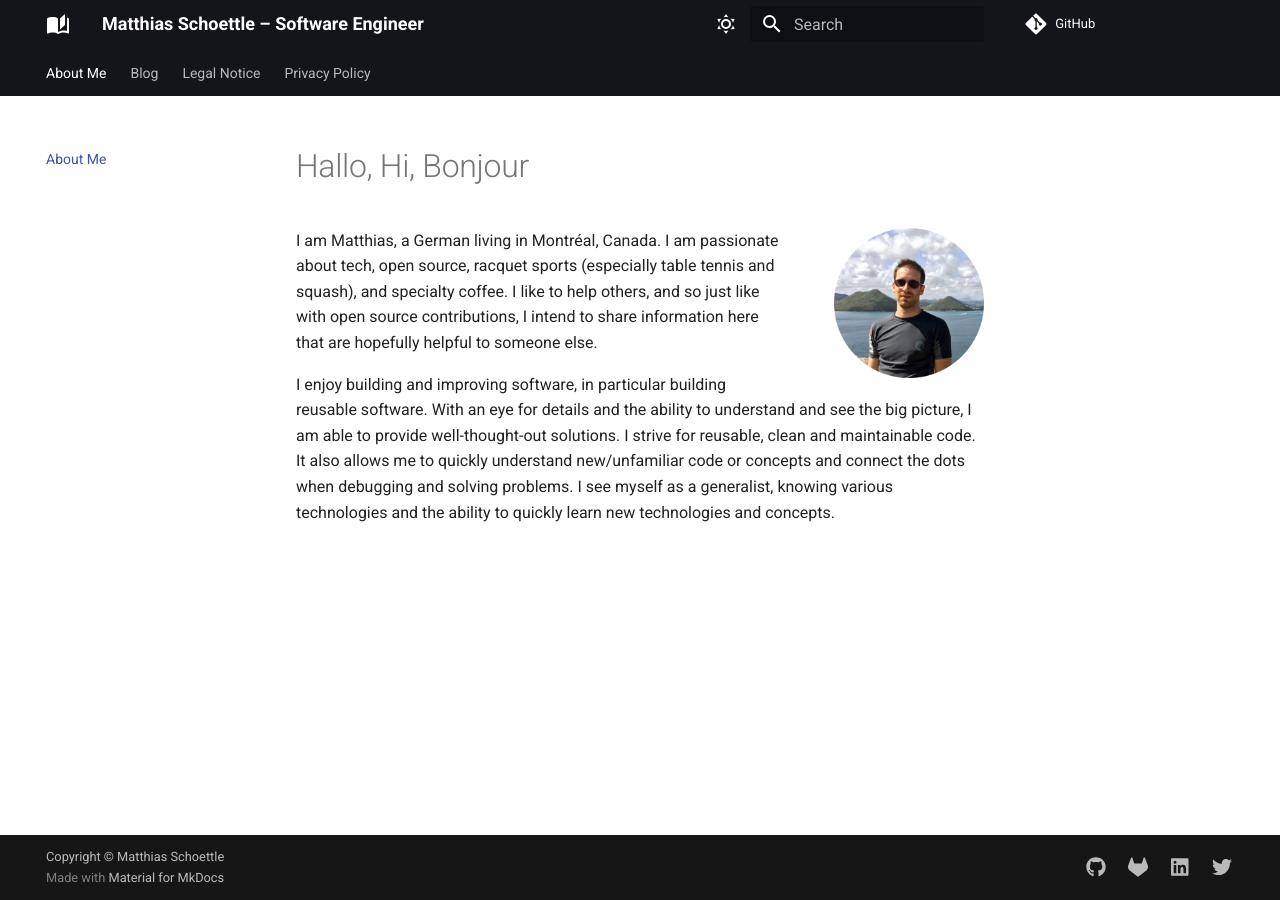
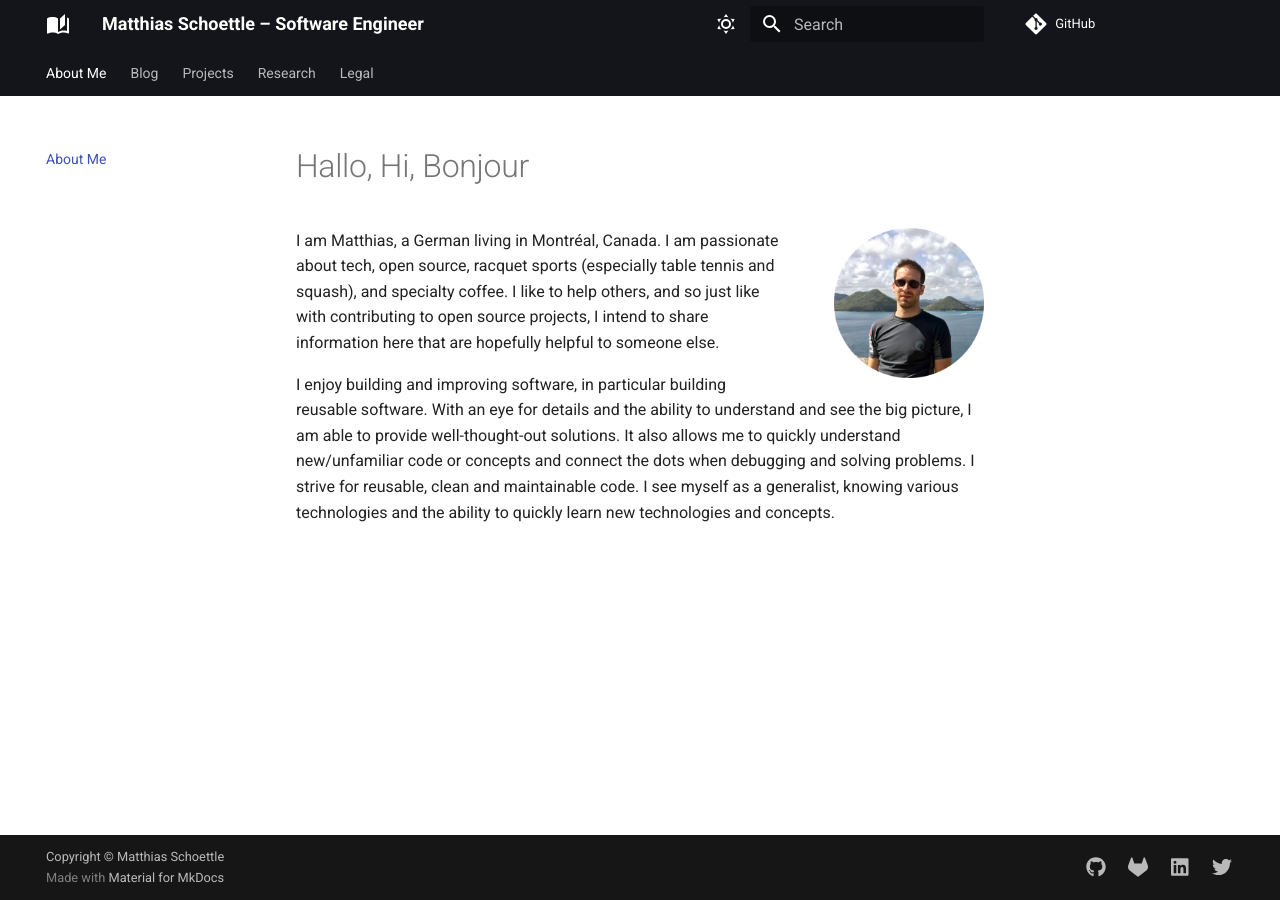
Before and after one commit to mschoettle/website, an MkDocs documentation site: the page built from docs/index.md, in a window 1280 px wide. Built offline with MkDocs 1.6.1 and Material for MkDocs 9.7.7, drawn with Linux system fonts in a browser that asks for light colours; comment, search, counter and statistics services are not loaded.

Commit message:
docs: improve content and add research

```diff
--- a/docs/index.md
+++ b/docs/index.md
@@ -1,6 +1,6 @@
 # Hallo, Hi, Bonjour
 
-![Matthias Schoettle Profile](images/matthias.png){ align=right style="margin-left: 50px" width=150px }
-I am Matthias, a German living in Montréal, Canada. I am passionate about tech, open source, racquet sports (especially table tennis and squash), and specialty coffee. I like to help others, and so just like with open source contributions, I intend to share information here that are hopefully helpful to someone else.
+![Profile of Matthias Schoettle](images/matthias.png){ align=right style="margin-left: 50px" width=150px }
+I am Matthias, a German living in Montréal, Canada. I am passionate about tech, open source, racquet sports (especially table tennis and squash), and specialty coffee. I like to help others, and so just like with contributing to open source projects, I intend to share information here that are hopefully helpful to someone else.
 
-I enjoy building and improving software, in particular building reusable software. With an eye for details and the ability to understand and see the big picture, I am able to provide well-thought-out solutions. I strive for reusable, clean and maintainable code. It also allows me to quickly understand new/unfamiliar code or concepts and connect the dots when debugging and solving problems. I see myself as a generalist, knowing various technologies and the ability to quickly learn new technologies and concepts.
+I enjoy building and improving software, in particular building reusable software. With an eye for details and the ability to understand and see the big picture, I am able to provide well-thought-out solutions. It also allows me to quickly understand new/unfamiliar code or concepts and connect the dots when debugging and solving problems. I strive for reusable, clean and maintainable code. I see myself as a generalist, knowing various technologies and the ability to quickly learn new technologies and concepts.
--- a/mkdocs.yml
+++ b/mkdocs.yml
@@ -11,8 +11,14 @@
   - About Me: index.md
   - Blog:
     - blog/index.md
-  - Legal Notice: imprint.md
-  - privacy_policy.md
+  - Projects:
+    - projects/index.md
+  - Research:
+    - research/index.md
+    - research/publications.md
+  - Legal:
+    - imprint.md
+    - privacy_policy.md
 
 theme:
   features:
```
Also changed, not shown: docs/blog/index.md (added, +1 -0 lines), docs/projects/index.md (added, +3 -0 lines), docs/research/index.md (added, +88 -0 lines), docs/research/publications.md (added, +3 -0 lines).
